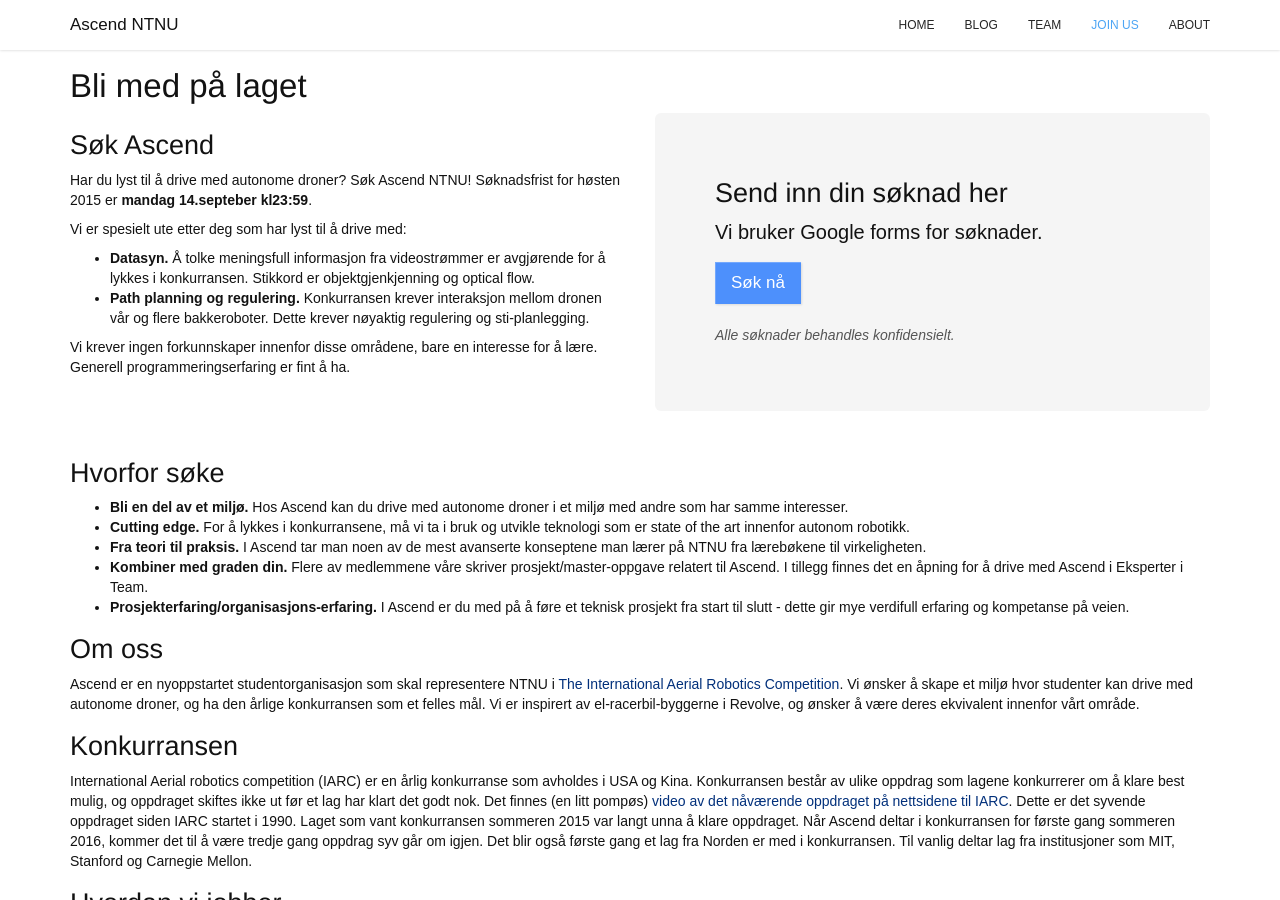
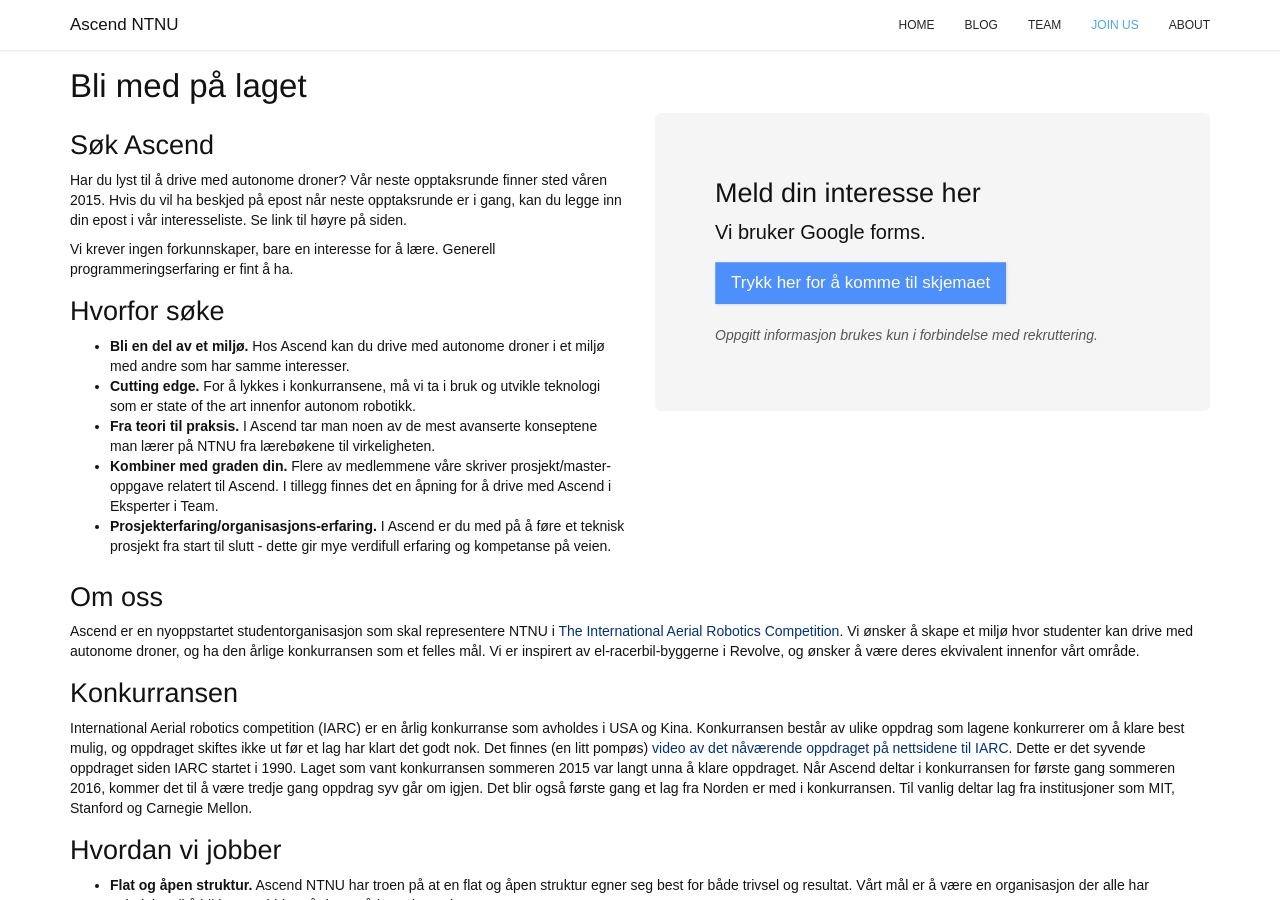
Before and after one commit to AscendNTNU/AscendNTNU.github.io, a Jekyll site: the page built from join.html, in a window 1280 px wide and 900 px high. Built offline with Jekyll 4.4.1, drawn with Linux system fonts in a browser that asks for light colours; some web fonts are replaced.

Commit message:
Remove link to application form

```diff
--- a/index.html
+++ b/index.html
@@ -23,9 +23,6 @@ title: Home
 <section class="news" id="news">
   <div class="container">
     <div class="row">
-      <div class="alert alert-success centered" role="alert">
-          <a href="{{ "/join/" | prepend: site.baseurl }}" class="alert-link">Vil du bli med i Ascend? Trykk her for mer informasjon.</a>
-      </div>
       <div class="col-md-12">
         <h2>Recent posts</h2>
         <ul class="list-unstyled">
--- a/join.html
+++ b/join.html
@@ -8,39 +8,15 @@ permalink: /join/
 	<div class="row">
 		<div class="col-md-6">
 			<h2>Søk Ascend</h2>
+
 			<p>
-				Har du lyst til å drive med autonome droner? Søk Ascend NTNU! Søknadsfrist for høsten 2015 er <strong>mandag 14.septeber kl23:59</strong>.
-			</p>
-			<p>
-				Vi er spesielt ute etter deg som har lyst til å drive med:
+				Har du lyst til å drive med autonome droner? Vår neste opptaksrunde finner sted våren 2015. Hvis du vil ha beskjed på epost når neste opptaksrunde er i gang, kan du legge inn din epost i vår interesseliste. Se link til høyre på siden.
 			</p>
 
-			<ul>
-				<li>
-					<strong>Datasyn.</strong> Å tolke meningsfull informasjon fra videostrømmer er avgjørende for å lykkes i konkurransen. Stikkord er objektgjenkjenning og optical flow.
-				</li>
-				<li>
-					<strong>Path planning og regulering. </strong> Konkurransen krever interaksjon mellom dronen vår og flere bakkeroboter. Dette krever nøyaktig regulering og sti-planlegging.
-				</li>
-
-			</ul>
-
 			<p>
-				Vi krever ingen forkunnskaper innenfor disse områdene, bare en interesse for å lære. Generell programmeringserfaring er fint å ha.
+				Vi krever ingen forkunnskaper, bare en interesse for å lære. Generell programmeringserfaring er fint å ha.
 			</p>
 
-		</div>
-		<div class="col-md-6">
-			<div class="jumbotron">
-			  <h2>Send inn din søknad her</h2>
-			  <p>Vi bruker Google forms for søknader.</p>
-			  <p><a class="btn btn-primary btn-lg" href="http://goo.gl/forms/XlD3GqlfxC" role="button">Søk nå</a></p>
-			  <p><small>Alle søknader behandles konfidensielt.</small>
-			  </p>
-			</div>
-		</div>
-
-		<div class="col-md-12">
 			<h2>Hvorfor søke</h2>
 			<ul>
 				<li>
@@ -59,6 +35,18 @@ permalink: /join/
 					<strong>Prosjekterfaring/organisasjons-erfaring.</strong> I Ascend er du med på å føre et teknisk prosjekt fra start til slutt - dette gir mye verdifull erfaring og kompetanse på veien.
 				</li>
 			</ul>
+		</div>
+		<div class="col-md-6">
+			<div class="jumbotron">
+			  <h2>Meld din interesse her</h2>
+			  <p>Vi bruker Google forms.</p>
+			  <p><a class="btn btn-primary btn-lg" href="http://goo.gl/forms/qnM1KkgexC" role="button">Trykk her for å komme til skjemaet</a></p>
+			  <p><small>Oppgitt informasjon brukes kun i forbindelse med rekruttering.</small>
+			  </p>
+			</div>
+		</div>
+
+		<div class="col-md-12">
 
 			<h2>Om oss</h2>
 			<p>
```
